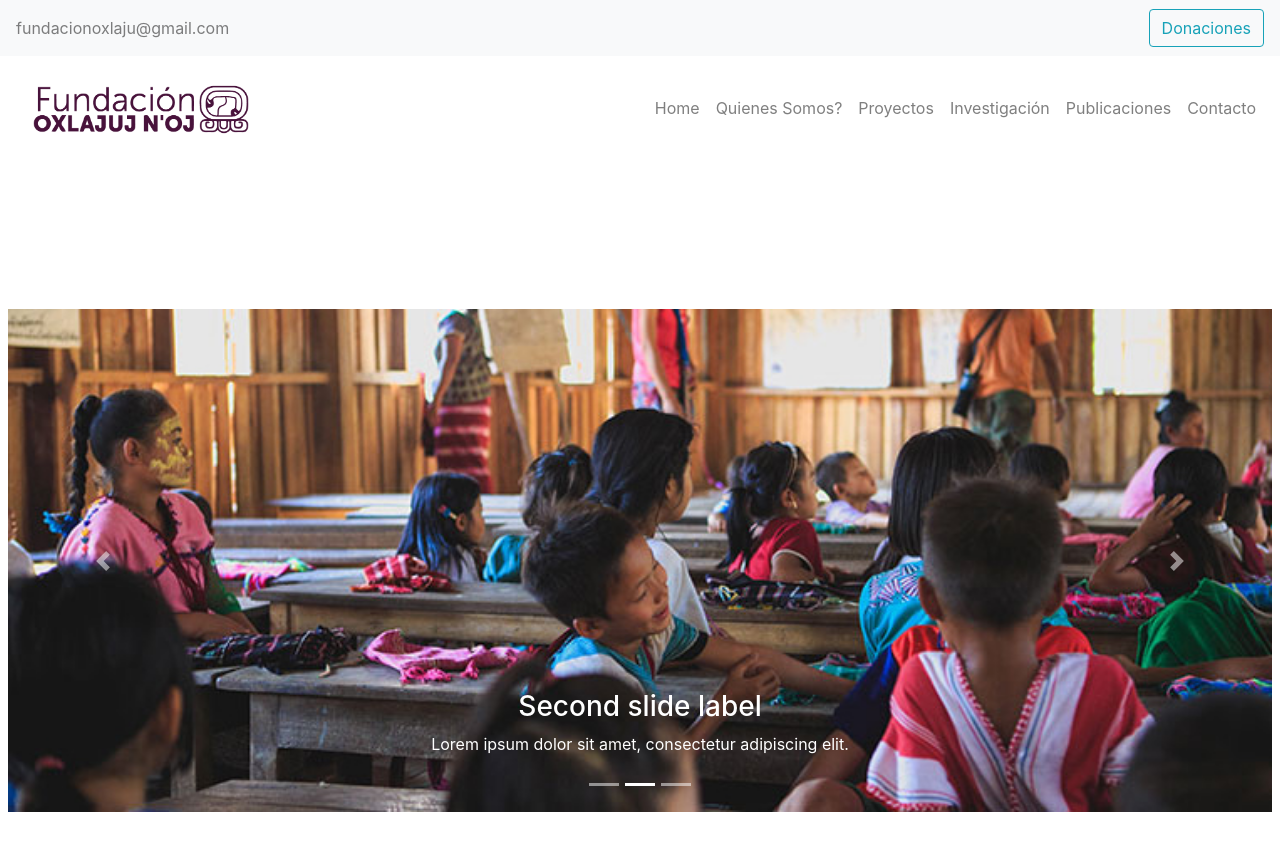
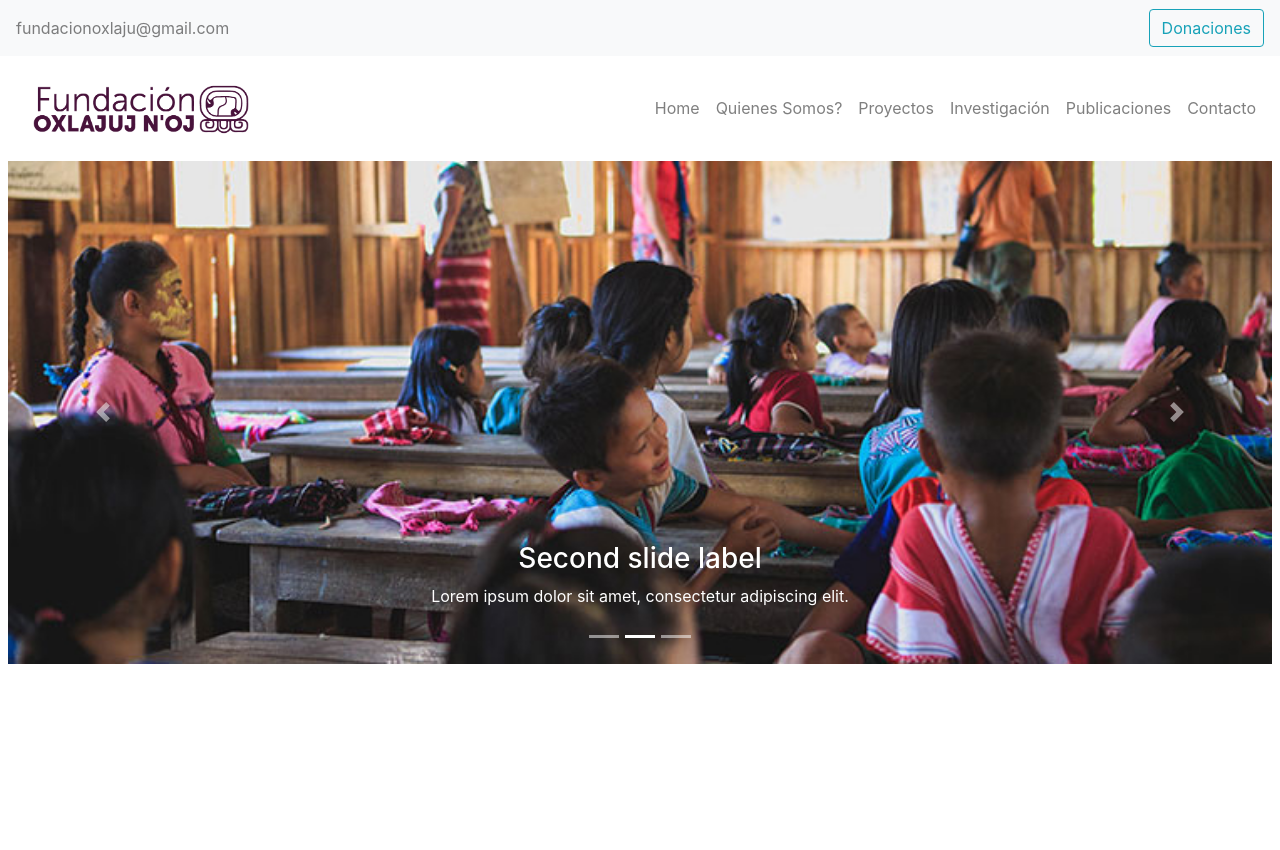
Before and after one commit to Ada-IT/ppi-web-oxlajuj, a Next.js app: page / in a window 1280 px wide. Shown: the top 850 px of the page. Built offline with nearby package versions, Linux system fonts and the light colour scheme.

Commit message:
arreglo distancias con el navbar

```diff
--- a/components/carrusel/Carrusel.jsx
+++ b/components/carrusel/Carrusel.jsx
@@ -10,10 +10,10 @@ const CarouselComponent = () => {
 
     return (
         <Carousel activeIndex={index} onSelect={handleSelect} className="w-100">
-            <Carousel.Item>
+            <Carousel.Item >
                 <img
                     className="d-block w-100"
-                    src="./images/1.jpg?text=First slide&bg=373940"
+                    src="./images/1.jpg?text=First slide&bg=black"
                     alt="First slide"
                 />
 
@@ -25,7 +25,7 @@ const CarouselComponent = () => {
             <Carousel.Item >
                 <img
                     className="d-block w-100"
-                    src="./images/2.jpg?text=First slide&bg=282c34"
+                    src="./images/2.jpg?text=First slide&bg=black"
                     alt="Second slide"
                 />
 
@@ -37,7 +37,7 @@ const CarouselComponent = () => {
             <Carousel.Item >
                 <img
                     className="d-block w-100"
-                    src="./images/3.jpg?text=First slide&bg=20232a"
+                    src="./images/3.jpg?text=First slide&bg=black"
                     alt="Third slide"
                 />
 
--- a/styles/Home.module.css
+++ b/styles/Home.module.css
@@ -1,7 +1,7 @@
 .container {
   min-height: 100vh;
   padding: 0 0.5rem;
-  display: flex;
+/*   display: flex; */
   flex-direction: column;
   justify-content: center;
   align-items: center;
```
